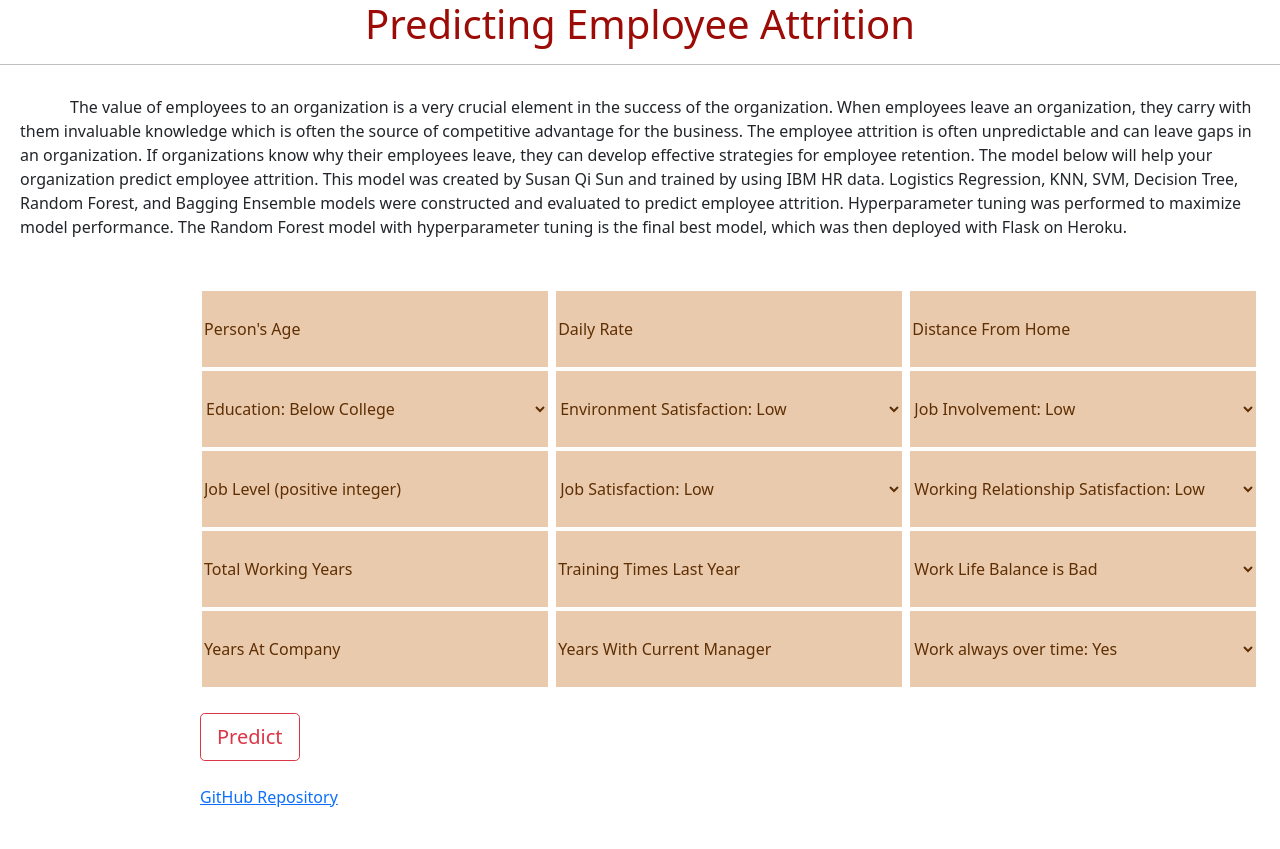
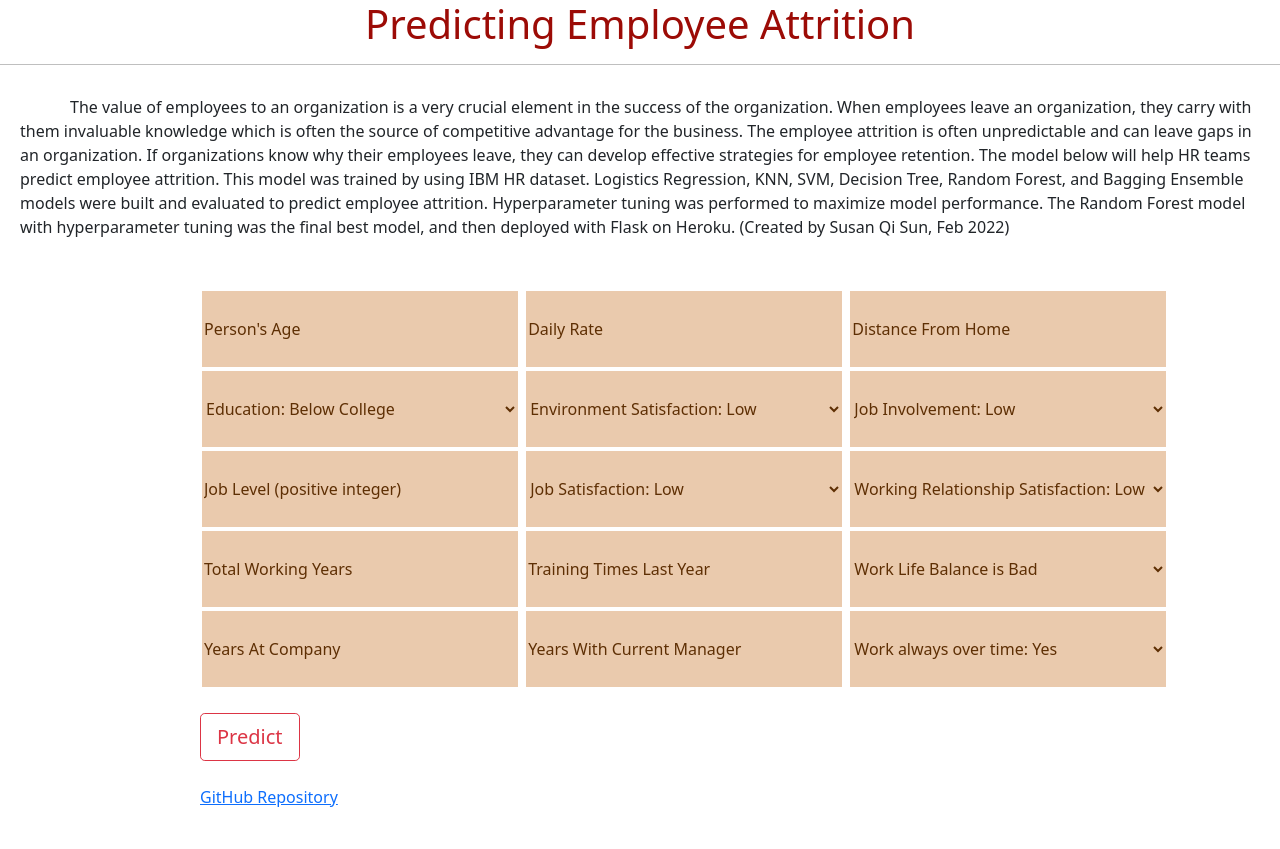
Before and after one commit to susan-qisun/Employee-Attrition-deploy, a Flask app: page / in a window 1280 px wide. Run offline with Flask 2, Linux system fonts and the light colour scheme; parts of the project's set-up code (start-up, migrations or seed data) failed here and were passed over.

Commit message:
Update new.html

```diff
--- a/templates/new.html
+++ b/templates/new.html
@@ -27,7 +27,7 @@
         input,
         select {
 
-            width: 350px;
+            width: 320px;
             border-style: solid;
             height: 80px;
             background: rgba(190, 95, 7, 0.329);
@@ -69,10 +69,11 @@
             advantage for the business. The employee attrition is often unpredictable and can leave gaps in an organization.
             If organizations know why their employees leave, they can develop effective strategies for employee retention.
 
-            The model below will help your organization predict employee attrition. This model was created by Susan Qi Sun and trained by using IBM HR data.
-            Logistics Regression, KNN, SVM, Decision Tree, Random Forest, and Bagging Ensemble models were constructed and evaluated to
+            The model below will help HR teams predict employee attrition. This model was trained by using IBM HR dataset.
+            Logistics Regression, KNN, SVM, Decision Tree, Random Forest, and Bagging Ensemble models were built and evaluated to
             predict employee attrition. Hyperparameter tuning was performed to maximize model performance.
-            The Random Forest model with hyperparameter tuning is the final best model, which was then deployed with Flask on Heroku.
+            The Random Forest model with hyperparameter tuning was the final best model, and then deployed with Flask on Heroku.
+            (Created by Susan Qi Sun, Feb 2022)
 
         </p>
     </div>
```
